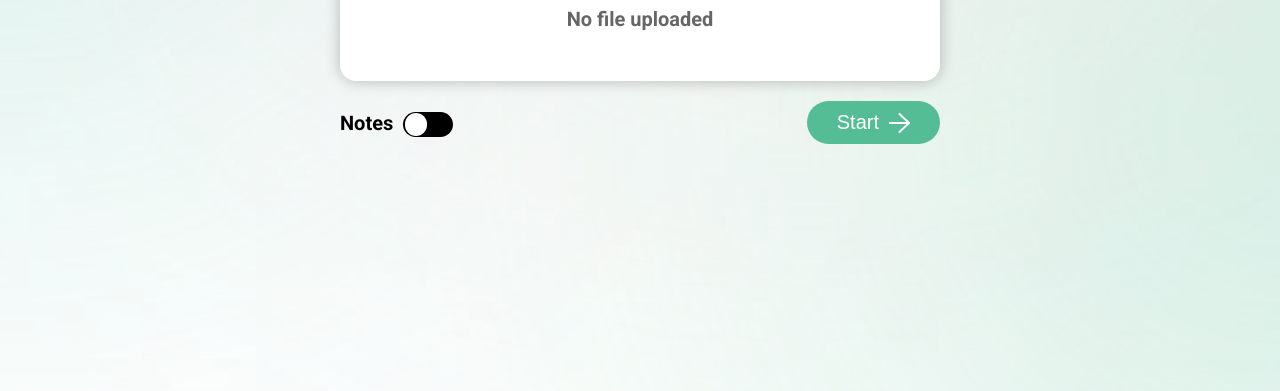
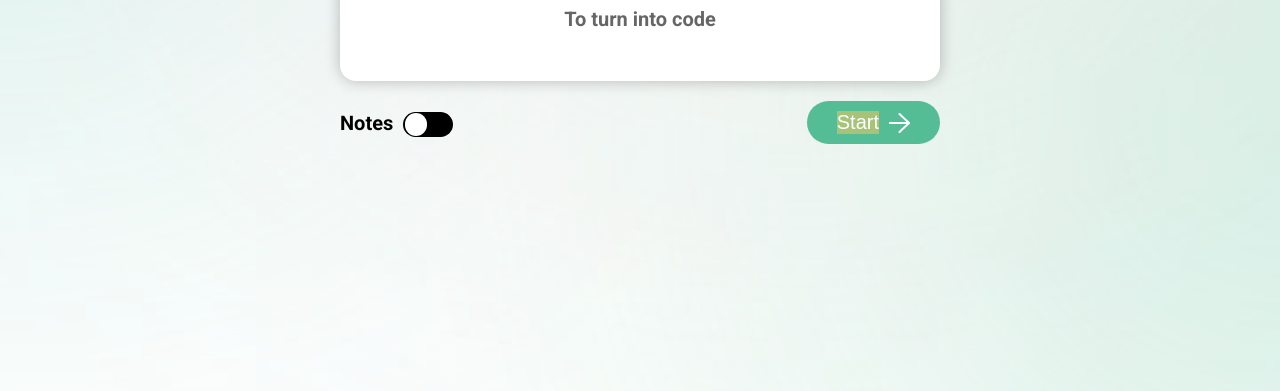
Before and after one commit to jiahjiah/JamHacks-2023, a plain HTML site: page index.html in a window 1280 px wide. In both pictures the pointer is over the element "Start". Shown: the part 409-800 px from the top of the page. Drawn offline with Linux system fonts and the light colour scheme.

Commit message:
changed upload status message

```diff
--- a/index.html
+++ b/index.html
@@ -27,7 +27,7 @@
           <span>Upload Image</span>
         </label>
         <input type="file" id="file-input" style="display: none;">
-        <p class="upload-status">No file uploaded</p>
+        <p class="upload-status">To turn into code</p>
       </div>
     </div>
 
--- a/style.css
+++ b/style.css
@@ -130,7 +130,6 @@ h1 {
 
 }
 
-
 .notes-toggle {
     display: flex;
     align-items: center;
@@ -189,3 +188,7 @@ h1 {
     color: white;
     margin-right: 10px;
 }
+
+#start:hover {
+    background-color: #A6C377;
+}
```
